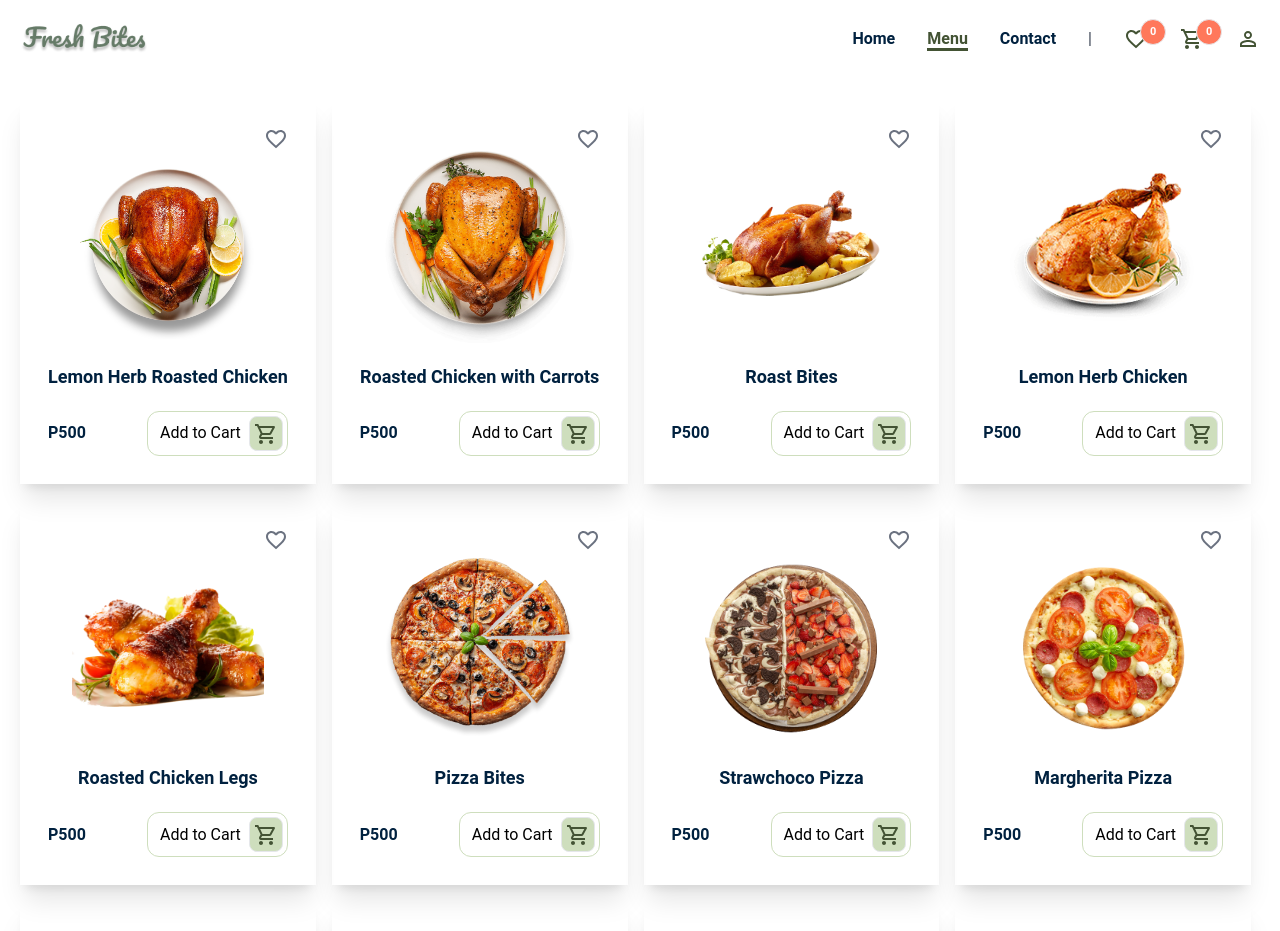
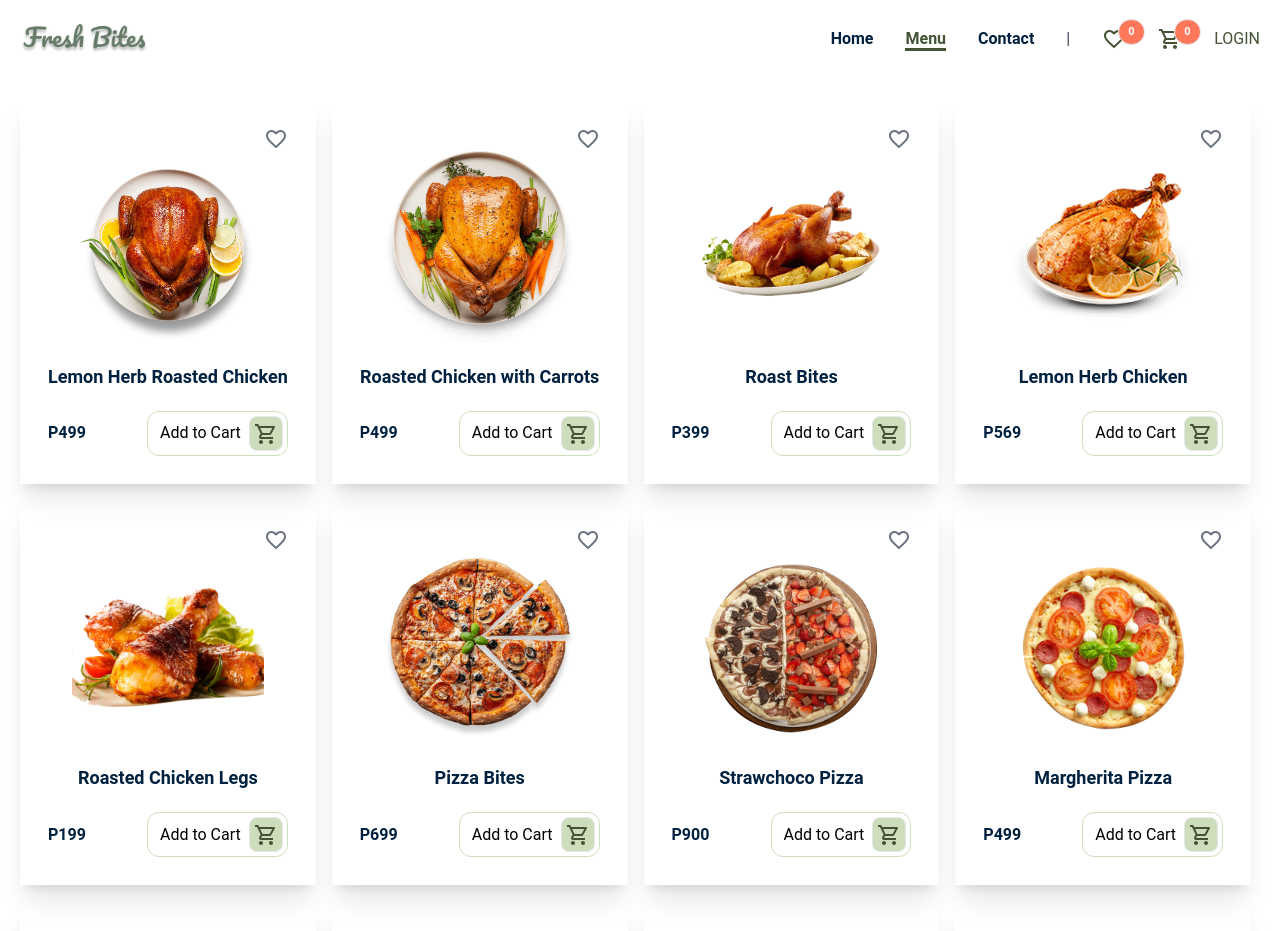
Before and after one commit to itsJhnL/fresh-bites, a React (Create React App) app: page /Menu in a window 1280 px wide. Shown: the top 931 px of the page. Built offline with nearby package versions, Linux system fonts and the light colour scheme.

Commit message:
fix reviews pic
fixed reviews imgae not showing.

```diff
--- a/public/index.html
+++ b/public/index.html
@@ -11,7 +11,7 @@
 </head>
 
 <body>
-  <noscript></noscript>
+  <noscript>Fresh Bites Food Order</noscript>
   <div id="root"></div>
 </body>
 
--- a/src/components/Navbar.jsx
+++ b/src/components/Navbar.jsx
@@ -82,7 +82,8 @@ function Navbar() {
           to=""
           className="text-[#435334] hover:text-[#FF785B] sm:hidden lg:inline-block"
         >
-          <PersonOutlineOutlinedIcon />
+          {/* <PersonOutlineOutlinedIcon /> */}
+          LOGIN
         </NavLink>
       </>
     );
--- a/src/data/data.js
+++ b/src/data/data.js
@@ -122,73 +122,73 @@ const reviews = [
 const dishes = [
   {
     id: 1,
-    price: "P500",
+    price: "P499",
     title: "Lemon Herb Roasted Chicken",
     imageURL: "/menu/chicken1.png",
   },
   {
     id: 2,
-    price: "P500",
+    price: "P499",
     title: "Roasted Chicken with Carrots",
     imageURL: "/menu/chicken2.png",
   },
   {
     id: 3,
-    price: "P500",
+    price: "P399",
     title: "Roast Bites",
     imageURL: "/menu/chicken6.png",
   },
   {
     id: 4,
-    price: "P500",
+    price: "P569",
     title: "Lemon Herb Chicken",
     imageURL: "/menu/chicken3.png",
   },
   {
     id: 5,
-    price: "P500",
+    price: "P199",
     title: "Roasted Chicken Legs",
     imageURL: "/menu/chicken5.png",
   },
   {
     id: 6,
-    price: "P500",
+    price: "P699",
     title: "Pizza Bites",
     imageURL: "/menu/pizza1.png",
   },
   {
     id: 7,
-    price: "P500",
+    price: "P900",
     title: "Strawchoco Pizza",
     imageURL: "/menu/pizza3.png",
   },
   {
     id: 8,
-    price: "P500",
+    price: "P499",
     title: "Margherita Pizza",
     imageURL: "/menu/pizza2.png",
   },
   {
     id: 9,
-    price: "P500",
+    price: "P259",
     title: "Burger Bite King",
     imageURL: "/menu/burger1.png",
   },
   {
     id: 10,
-    price: "P500",
+    price: "P399",
     title: "Burger Overload",
     imageURL: "/menu/burger2.png",
   },
   {
     id: 11,
-    price: "P500",
+    price: "P199",
     title: "Spaghetti Bolognese",
     imageURL: "/menu/pasta.png",
   },
   {
     id: 12,
-    price: "P500",
+    price: "P199",
     title: "Meatballs Pasta",
     imageURL: "/menu/meatballs.png",
   },
```
